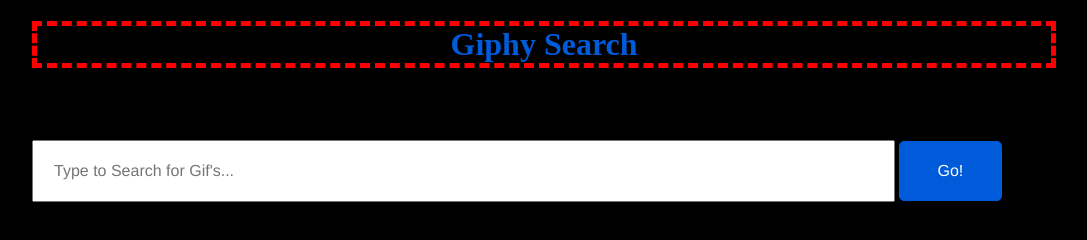
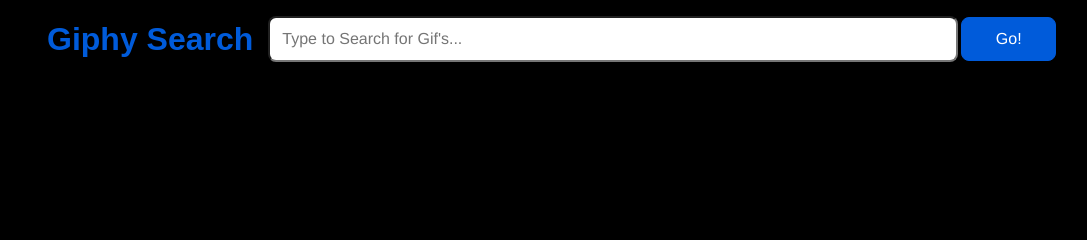
Before and after one commit to Kushal1402/GIF-Search, a plain HTML site: page index.html in a window 1280 px wide. Shown: the whole page, without its empty margins (96-1183 px from the left). Drawn offline with Linux system fonts and the light colour scheme.

Commit message:
chore : enhance UI

```diff
--- a/css/main.css
+++ b/css/main.css
@@ -3,45 +3,85 @@
 	max-width: 1024px;
 	margin: 0 auto;
 	background-color: black;
+	color: white;
+    font-family: Arial, Helvetica, sans-serif;
 }
 
-.container-padding50 {
-	padding-top: 50px;
-}
-
-.container-textinput {
-	width: 80%;
-	display: inline-block;
-	padding: 20px;
-	font-size: 16px;
-	font-family: Helvetica, sans-serif;
-}
-
-.container-button {
-	width: 10%;
-	display: inline-block;
-	padding: 20px;
-	background-color: rgb(0, 91, 218);
-	color: white;
-	font-size: 16px;
-	font-family: Helvetica, sans-serif;
-
-	border: 1px solid rgb(0, 91, 218);
-	border-radius: 5px;
-}
-
-.container-image {
-	width: 30%;
-	display: block;
-	float: left;
-	margin-right:3%;
+.logo-container {
+	width: 100%;
+	display: flex;
+	justify-content: space-between;
+	align-items: center;
+	margin-top: 1rem;
 }
 
 .h{
 	color:rgb(0, 91, 218);
 	text-align: center;
+	width: 30%;
+	margin: 0px;
 	/* padding: 10px; */
-	border: 5px ;
-	border-color: red;
-	border-style: dashed ;
 }
+
+.search-container {
+	width: inherit;
+    display: flex;
+    justify-content: space-between;
+    align-items: center;
+}
+
+.container-textinput {
+	width: 84%;
+	display: inline-block;
+	padding: 12px;
+	font-size: 16px;
+	border-radius: 8px;
+	font-family: Helvetica, sans-serif;
+}
+
+.container-button {
+	width: 12%;
+    display: inline-block;
+    padding: 12px;
+    background-color: rgb(0, 91, 218);
+    color: white;
+    font-size: 16px;
+    font-family: Helvetica, sans-serif;
+    border: 1px solid rgb(0, 91, 218);
+    border-radius: 8px;
+	cursor: pointer;
+}
+
+.masonry-container {
+	display: grid;
+    grid-template-columns: repeat(auto-fill, minmax(250px, 1fr));
+	grid-template-rows: masonry;
+    gap: 12px;
+    padding: 16px;
+	grid-auto-rows: auto;
+}
+
+.masonry-item {
+    border-radius: 8px;
+    overflow: hidden;
+	position: relative;
+}
+
+.container-image {
+	width: 100%;
+    height: auto;
+    object-fit: cover;
+    border-radius: 8px;
+	display: block;
+}
+
+@media (max-width: 768px) {
+    .container-textinput, .container-button {
+        width: 100%;
+        margin-bottom: 10px;
+    }
+
+    .search-container {
+        flex-direction: column;
+    }
+}
--- a/index.html
+++ b/index.html
@@ -6,17 +6,20 @@
 	</head>
 	<body>
 
-		<h1 class="h">Giphy Search</h1>
-		<div class="container container-padding50">
+		<div class="logo-container">
+			<h1 class="h">Giphy Search</h1>
 
-			<input type="text" class="js-userinput container-textinput" placeholder="Type to Search for Gif's..." value=""/>
+			<div class="search-container">
 
-			<button class="js-go container-button">Go!</button>
+				<input type="text" class="js-userinput container-textinput" placeholder="Type to Search for Gif's..." value=""/>
+
+				<button class="js-go container-button">Go!</button>
+			</div>
 		</div>
 
-		<div class="container container-padding50 js-container">
+		<div class="masonry-container js-container">
+		</div>
 
-		</div>
 		<script src="javascript/main.js"></script>
 	</body>
 </html>
--- a/javascript/main.js
+++ b/javascript/main.js
@@ -1,6 +1,6 @@
 /* 1.) Grab the input value */
 
-document.querySelector(".js-go").addEventListener("click", function(){
+document.querySelector(".js-go").addEventListener("click", function () {
     //alert("testing!!"); by pressing Go! button
 
     //console.log(e); checking e function on mouse click
@@ -8,39 +8,39 @@
     var userInput = getUserInput();
     //console.log(input);
     //pushToDOM(input);
-    searchGiphy( userInput );
+    searchGiphy(userInput);
 });
 
-document.querySelector(".js-userinput").addEventListener("keyup", function(e){
+document.querySelector(".js-userinput").addEventListener("keyup", function (e) {
     //alert("testing keyup function!!"); by pressing any key
     //var input = document.querySelector("input").value;
     //console.log(input);
 
-    if(e.which === 13){ //'e' is an invisible object or  it is an event listner or a pointer event checker.
+    if (e.which === 13) { //'e' is an invisible object or  it is an event listner or a pointer event checker.
         //pushToDOM(input);
         var userInput = getUserInput();
-    searchGiphy( userInput );
+        searchGiphy(userInput);
     }
 
 });
 
-function getUserInput(){
+function getUserInput() {
     var inputValue = document.querySelector('.js-userinput').value;
 
     return inputValue;
 }
 
 /* 2.) Do the data stuff with the API */
-function searchGiphy( searchQuery ){
-var url = 'https://api.giphy.com/v1/gifs/search?q='+ searchQuery + '&api_key=4a80JZkB1g5E4N1OkwhqhvUFsY27XcLJ';
+function searchGiphy(searchQuery) {
+    var url = 'https://api.giphy.com/v1/gifs/search?q=' + searchQuery + '&api_key=4a80JZkB1g5E4N1OkwhqhvUFsY27XcLJ';
 
     // AJAX Request
     var GiphyAJAXCall = new XMLHttpRequest();
-GiphyAJAXCall.open( 'GET', url );
+    GiphyAJAXCall.open('GET', url);
     GiphyAJAXCall.send();
 
 
-GiphyAJAXCall.addEventListener('load', function( data ) {
+    GiphyAJAXCall.addEventListener('load', function (data) {
 
         // your callback events go here
         var actualData = data.target.response;
@@ -52,7 +52,7 @@
 }
 
 /* 3.) Show the GIF's */
-function pushToDOM(response){
+function pushToDOM(response) {
     // alert("Checking pushToDOM");
     // turn response into real javascript object
     var response = JSON.parse(response);
@@ -62,14 +62,14 @@
     // console.log(imageUrl);
 
     var images = response.data;
-    var container =document.querySelector(".js-container");
+    var container = document.querySelector(".js-container");
     container.innerHTML = "";
 
-    images.forEach(function(image){
+    images.forEach(function (image) {
         var src = image.images.fixed_height.url;
         // console.log(src);
 
-        container.innerHTML = container.innerHTML + "<img src = \" "+ src +" \"  class = \"container-image\">";
+        container.innerHTML = container.innerHTML + "<div class=\"masonry-item\"><img src = \" " + src + " \"  class = \"container-image\"></div>";
     });
 
     // var container =document.querySelector(".js-container");
```
Lines whose indentation alone changed are shown as unchanged.
